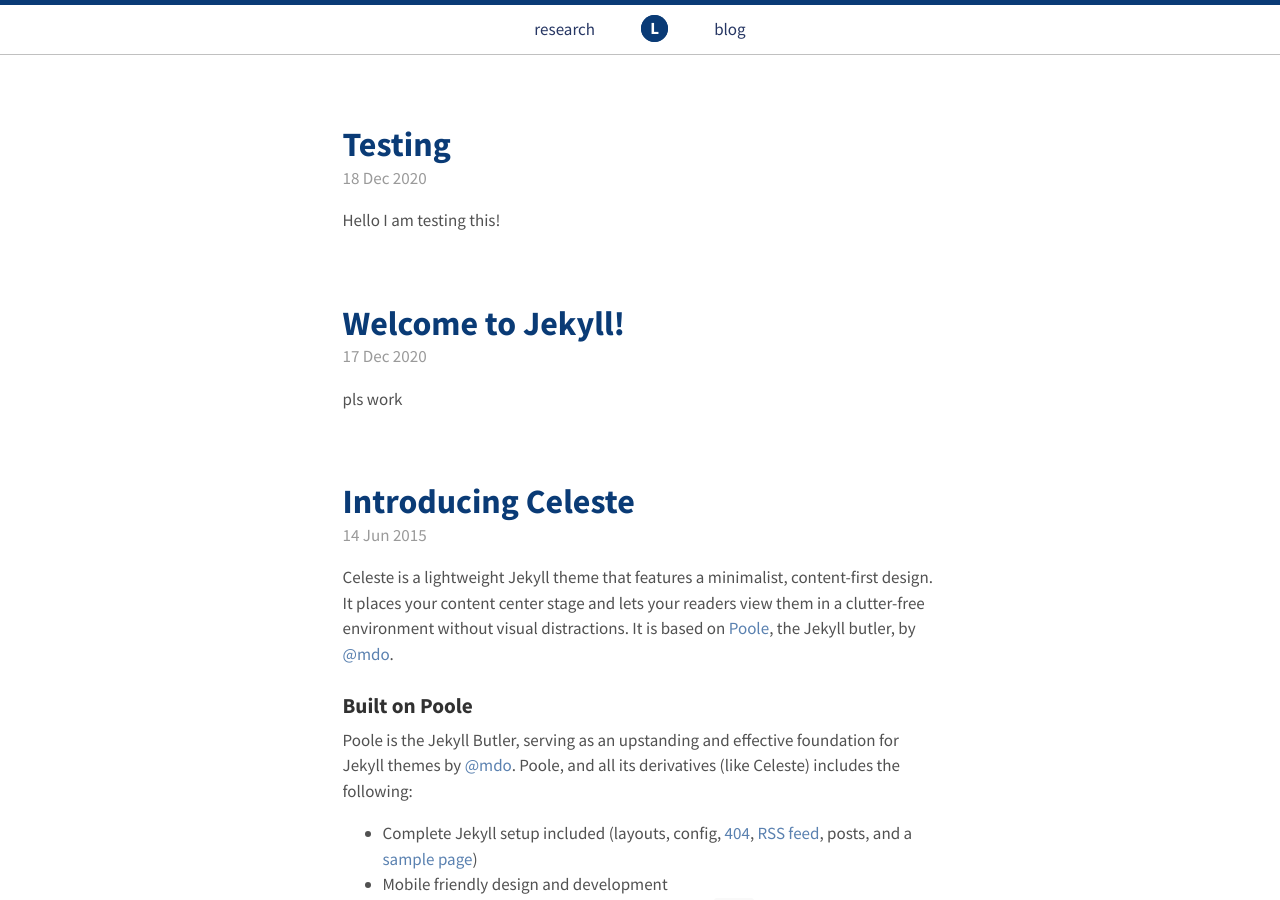
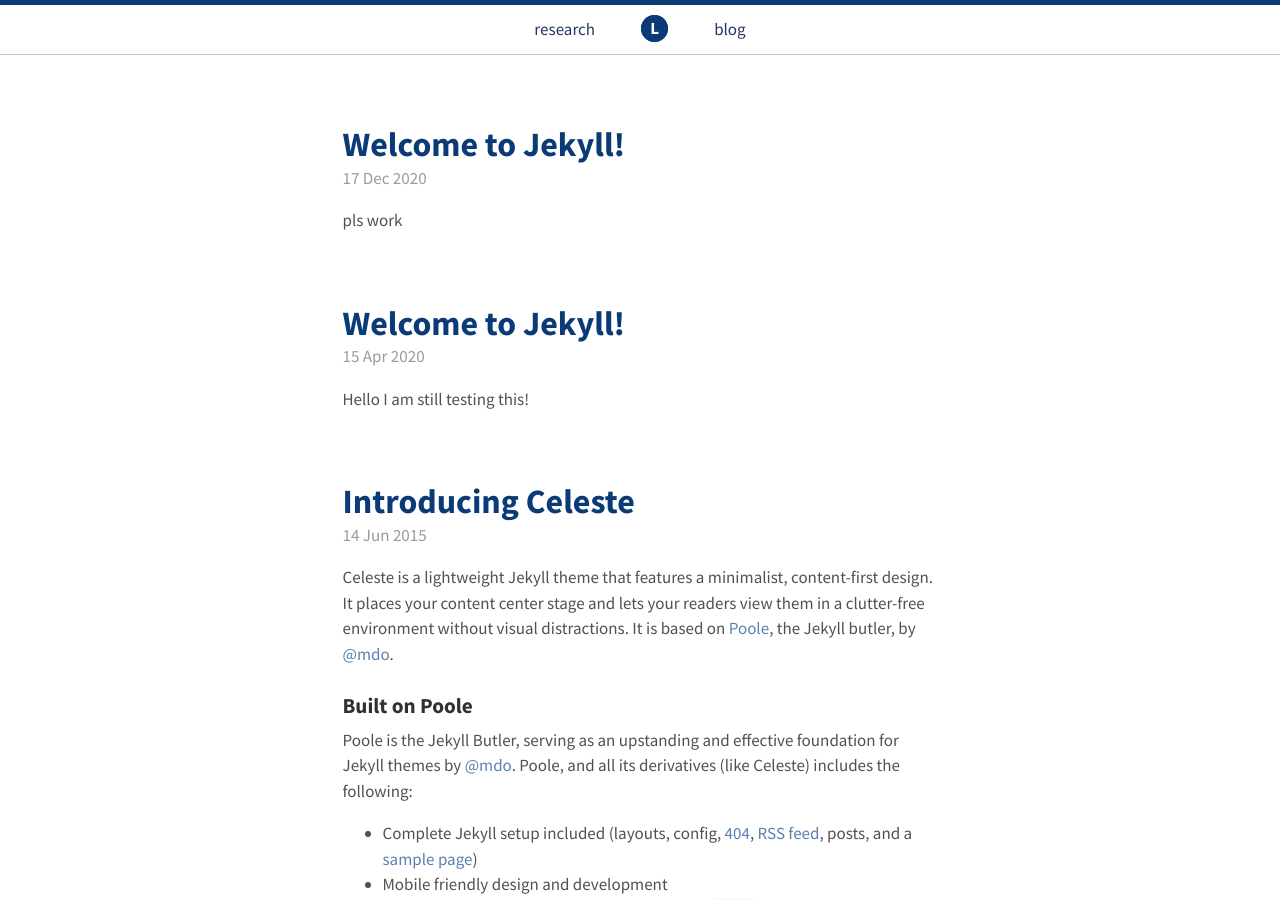
Before and after one commit to lhmason/lhmason.github.io, a Jekyll site: the page built from blog/index.html, in a window 1280 px wide and 900 px high. Built offline with Jekyll 4.4.1, drawn with Linux system fonts in a browser that asks for light colours; the list of posts is cut into pages by our own code.

Commit message:
Update 2020-12-18-testing.html

```diff
--- a/_posts/2020-12-18-testing.html
+++ b/_posts/2020-12-18-testing.html
@@ -1 +1,8 @@
-Hello I am testing this!
+---
+layout: post
+title:  "Welcome to Jekyll!"
+date:   2020-04-15 15:19:23 -0700
+categories: jekyll update
+---
+
+Hello I am still testing this!
```
